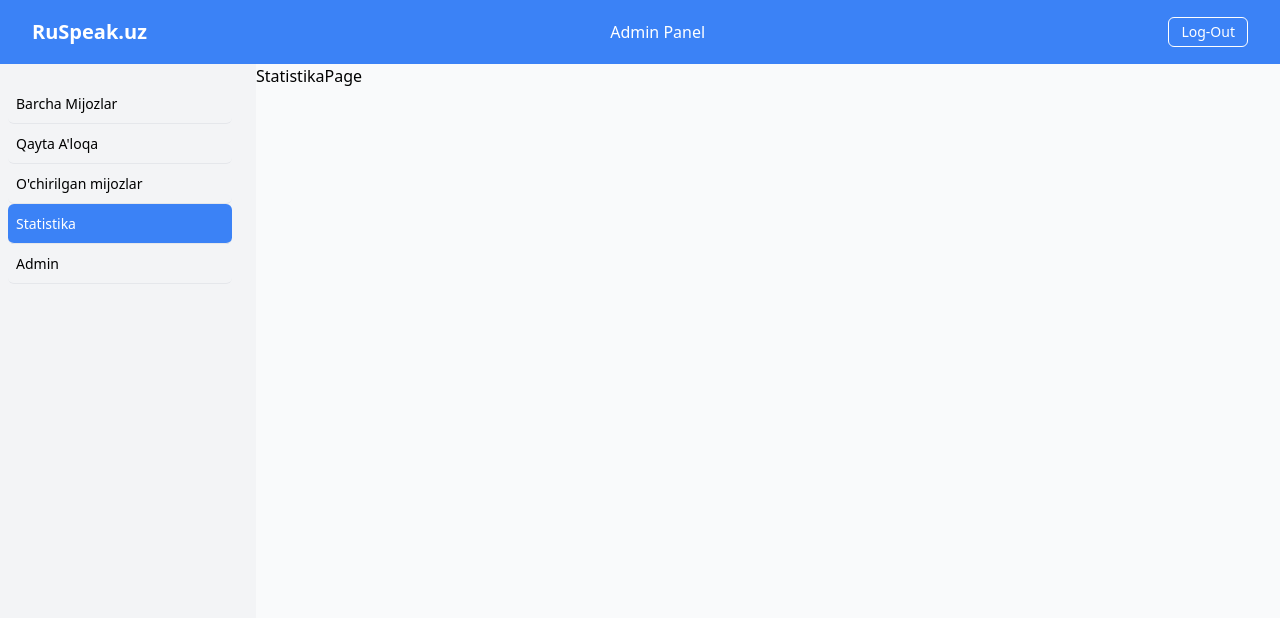
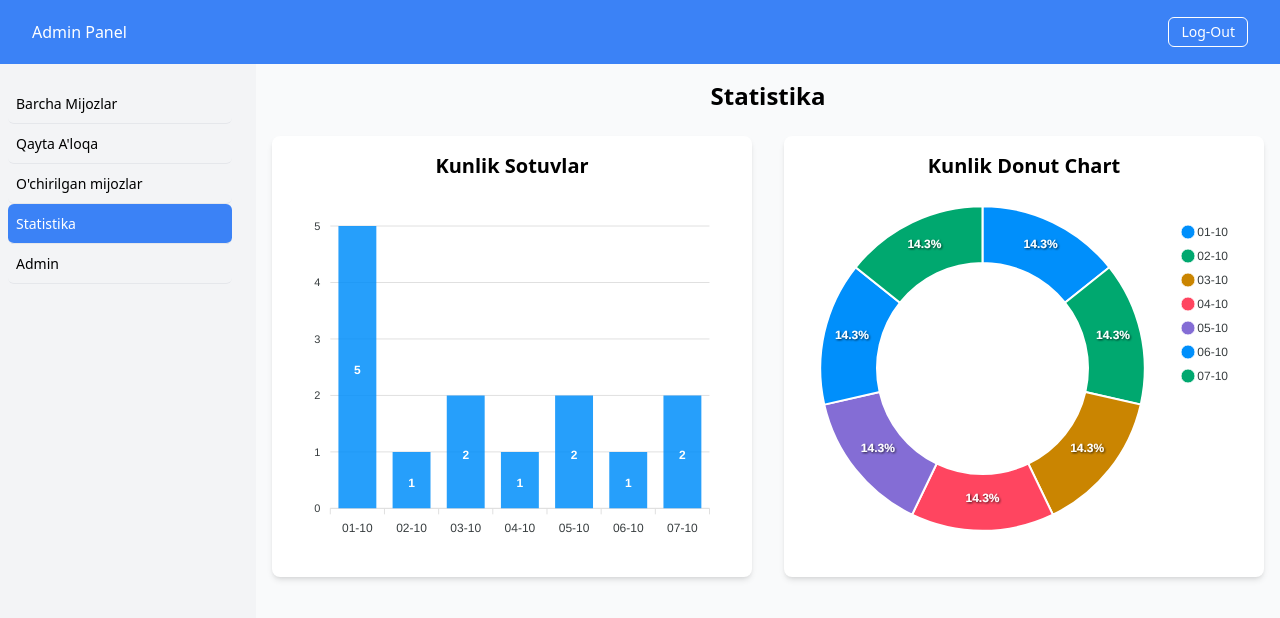
Before and after one commit to hojiakbarsobirov/admin-pannel, a React (Vite) app: page /statistika in a window 1280 px wide. Shown: the top 618 px of the page. Built offline with nearby package versions, Linux system fonts and the light colour scheme.

Commit message:
update pages

```diff
--- a/package.json
+++ b/package.json
@@ -12,6 +12,7 @@
   "dependencies": {
     "firebase": "^11.0.1",
     "react": "^19.1.1",
+    "react-apexcharts": "^1.8.0",
     "react-dom": "^19.1.1",
     "react-icons": "^5.5.0",
     "react-router-dom": "^7.9.4"
--- a/src/components/NavbarPage.jsx
+++ b/src/components/NavbarPage.jsx
@@ -5,9 +5,9 @@ const NavbarPage = () => {
     <>
       <nav className="bg-blue-500 w-full h-16 flex justify-between items-center px-4 sm:px-8">
         {/* Chap tarafdagi logo */}
-        <h3 className="text-white font-semibold text-lg sm:text-xl">
+        {/* <h3 className="text-white font-semibold text-lg sm:text-xl">
           RuSpeak.uz
-        </h3>
+        </h3> */}
 
         {/* O‘rta qism (faqat o‘rta va katta ekranlarda ko‘rinadi) */}
         <h2 className="hidden sm:block font-medium text-white text-base">
--- a/src/pages/HomePage.jsx
+++ b/src/pages/HomePage.jsx
@@ -18,11 +18,28 @@ const HomePage = () => {
     setLoading(true);
     try {
       const snapshot = await getDocs(collection(db, "registrations"));
-      const data = snapshot.docs.map((doc) => ({
-        id: doc.id,
-        ...doc.data(),
-      }));
-      data.sort((a, b) => new Date(b.createdAt) - new Date(a.createdAt));
+      const data = snapshot.docs.map((doc, index) => {
+        const docData = doc.data();
+        let createdAtDate = null;
+
+        if (docData.createdAt) {
+          if (typeof docData.createdAt.toDate === "function") {
+            createdAtDate = docData.createdAt.toDate();
+          } else {
+            createdAtDate = new Date(docData.createdAt);
+          }
+        }
+
+        return {
+          id: doc.id,
+          ...docData,
+          createdAt: createdAtDate,
+        };
+      });
+
+      // Yangi tushganlarni tepaga chiqarish
+      data.sort((a, b) => b.createdAt - a.createdAt);
+
       setUsers(data);
     } catch (error) {
       console.error("Xatolik:", error);
@@ -107,7 +124,7 @@ const HomePage = () => {
   };
 
   return (
-    <div className="w-full min-h-screen bg-gray-50 flex flex-col items-center py-6 px-3 sm:px-6">
+    <div className="w-full min-h-screen bg-gray-50 flex flex-col items-center py-6 px-3 sm:px-2">
       <h2 className="text-xl sm:text-2xl font-semibold text-blue-700 mb-5 text-center">
         📋 Ro‘yxatdan o‘tgan foydalanuvchilar
       </h2>
@@ -119,12 +136,12 @@ const HomePage = () => {
           placeholder="🔍 Ism yoki raqam orqali qidirish..."
           value={search}
           onChange={(e) => setSearch(e.target.value)}
-          className="w-full border border-gray-300 rounded-lg px-4 py-2 text-sm sm:text-base focus:outline-none focus:ring-2 focus:ring-blue-500"
+          className="w-full border border-gray-300 rounded px-4 py-2 text-sm sm:text-base focus:outline-none focus:ring-2 focus:ring-blue-500"
         />
       </div>
 
       {/* Jadval */}
-      <div className="w-full max-w-6xl bg-white rounded-lg overflow-hidden border border-gray-300">
+      <div className="w-full bg-white rounded overflow-hidden">
         {loading ? (
           <p className="text-center text-gray-500 py-10">
             ⏳ Ma’lumotlar yuklanmoqda...
@@ -149,7 +166,7 @@ const HomePage = () => {
               <tbody>
                 {filteredUsers.map((user, index) => (
                   <tr
-                    key={user.id}
+                    key={user.id + index} // unique key
                     className={`border-b ${
                       index % 2 === 0 ? "bg-gray-100" : "bg-white"
                     } hover:bg-blue-50 transition`}
@@ -162,15 +179,15 @@ const HomePage = () => {
                     <td className="py-2 px-4 text-center space-x-2">
                       <button
                         onClick={() => openFeedbackModal(user)}
-                        className="px-3 py-1 bg-blue-500 text-white rounded hover:bg-green-700 transition"
+                        className="px-1 py-1 bg-yellow-500 text-white rounded hover:bg-green-700 transition"
                       >
                         📞 Qayta aloqa
                       </button>
                       <button
                         onClick={() => openDeleteModal(user)}
-                        className="px-3 py-1 bg-red-600 text-white rounded hover:bg-red-700 transition"
+                        className="px-2 py-1  text-white rounded hover:scale-125 transition"
                       >
-                        🗑 O‘chirish
+                        🗑
                       </button>
                     </td>
                   </tr>
--- a/src/pages/StatistikaPage.jsx
+++ b/src/pages/StatistikaPage.jsx
@@ -1,9 +1,87 @@
-import React from 'react'
+import React, { Component } from "react";
+import Chart from "react-apexcharts";
 
-const StatistikaPage = () => {
-  return (
-    <div>StatistikaPage</div>
-  )
+class StatistikaPage extends Component {
+  constructor(props) {
+    super(props);
+
+    this.state = {
+      // Bar chart (kunlik)
+      barOptions: {
+        chart: {
+          id: "daily-bar",
+          toolbar: { show: false }
+        },
+        xaxis: {
+          categories: ["01-10", "02-10", "03-10", "04-10", "05-10", "06-10", "07-10"]
+        },
+        responsive: [
+          {
+            breakpoint: 768,
+            options: {
+              chart: { width: "100%" },
+              legend: { position: "bottom" }
+            }
+          }
+        ]
+      },
+      barSeries: [
+        {
+          name: "Sotuvlar",
+          data: [5, 1, 2, 1, 2, 1, 2]  // kunlik ma'lumot
+        }
+      ],
+
+      // Donut chart (kunlik)
+      donutOptions: {
+        labels: ["01-10", "02-10", "03-10", "04-10", "05-10", "06-10", "07-10"],
+        responsive: [
+          {
+            breakpoint: 768,
+            options: {
+              chart: { width: "100%" },
+              legend: { position: "bottom" }
+            }
+          }
+        ]
+      },
+      donutSeries: [1, 1, 1, 1, 1, 1, 1]  // bar chart bilan mos
+    };
+  }
+
+  render() {
+    return (
+      <div className="container mx-auto p-4">
+        <h2 className="text-center text-2xl font-bold mb-6">Statistika</h2>
+
+        <div className="flex flex-col lg:flex-row gap-8">
+
+          <div className="flex-1 bg-white shadow-md rounded-lg p-4">
+            <h3 className="text-center text-xl font-semibold mb-4">Kunlik Sotuvlar</h3>
+            <Chart
+              options={this.state.barOptions}
+              series={this.state.barSeries}
+              type="bar"
+              width="100%"
+              height={350}
+            />
+          </div>
+
+          <div className="flex-1 bg-white shadow-md rounded-lg p-4">
+            <h3 className="text-center text-xl font-semibold mb-4">Kunlik Donut Chart</h3>
+            <Chart
+              options={this.state.donutOptions}
+              series={this.state.donutSeries}
+              type="donut"
+              width="100%"
+              height={350}
+            />
+          </div>
+
+        </div>
+      </div>
+    );
+  }
 }
 
-export default StatistikaPage
+export default StatistikaPage;
```
Also changed, not shown: src/pages/DeletedUsersPage.jsx (+17 -20 lines), src/pages/FeedBackPage.jsx (+28 -40 lines), public/banner-img.png (added), 1 other file (tests, documents, lock files or other folders).
